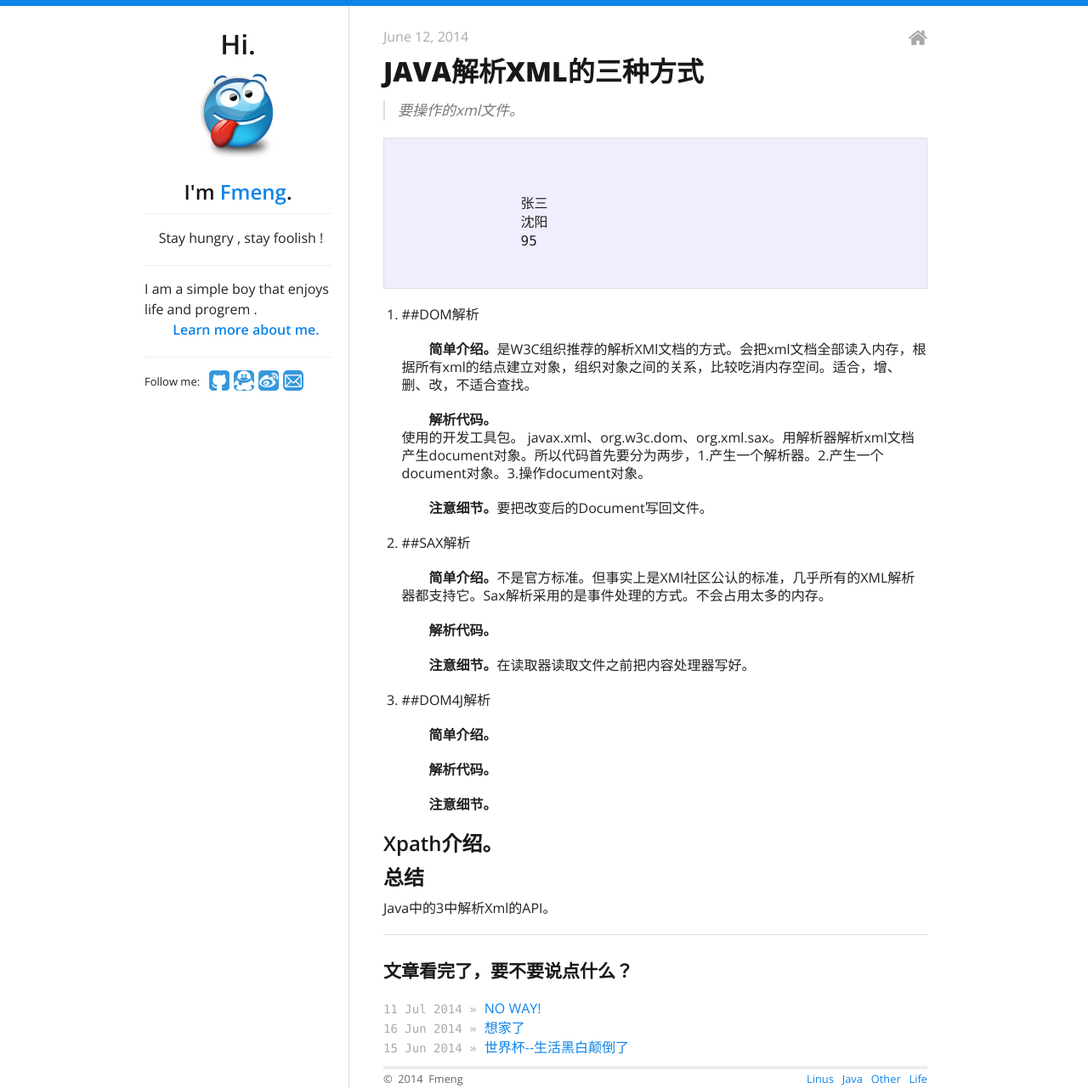
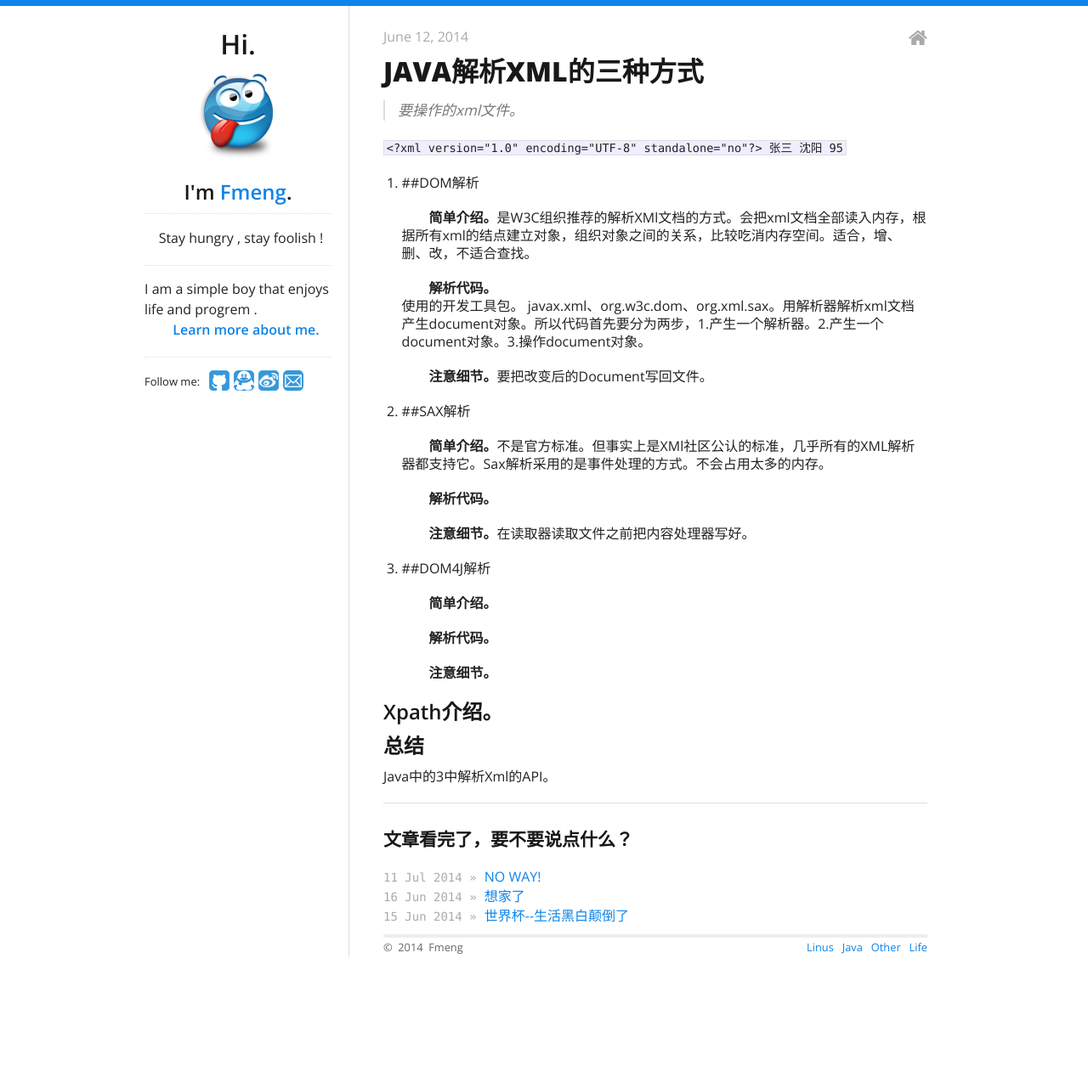
Before and after one commit to fmeng/fmeng.github.io, a Jekyll site: the page built from _posts/2014-06-12-there-ways-for-java-parser-xml.md, in a window 1280 px wide. Shown: the whole page at 85% size. Built offline with Jekyll 4.4.1, drawn with Linux system fonts in a browser that asks for light colours; Markdown is read by kramdown in place of the engine named in the settings; comment, search, counter and statistics services are not loaded; after the commit the page ends 1126 px from its top, so only the background shows below that.

Commit message:
code test

```diff
--- a/_posts/2014-06-12-there-ways-for-java-parser-xml.md
+++ b/_posts/2014-06-12-there-ways-for-java-parser-xml.md
@@ -8,16 +8,16 @@ categories:
  >要操作的xml文件。<br/>
 
 
-<pre>
-<?xml version="1.0" encoding="UTF-8" standalone="no"?>
-<exam>
+<code>
+	<?xml version="1.0" encoding="UTF-8" standalone="no"?>
+	<exam>
 	<student examid="222" idcard="111">
 		<name>张三</name>
 		<location>沈阳</location>
 		<grade>95</grade>
 	</student>
-</exam>
-</pre>
+	</exam>
+</code>
 
 1. ##DOM解析
 
```
